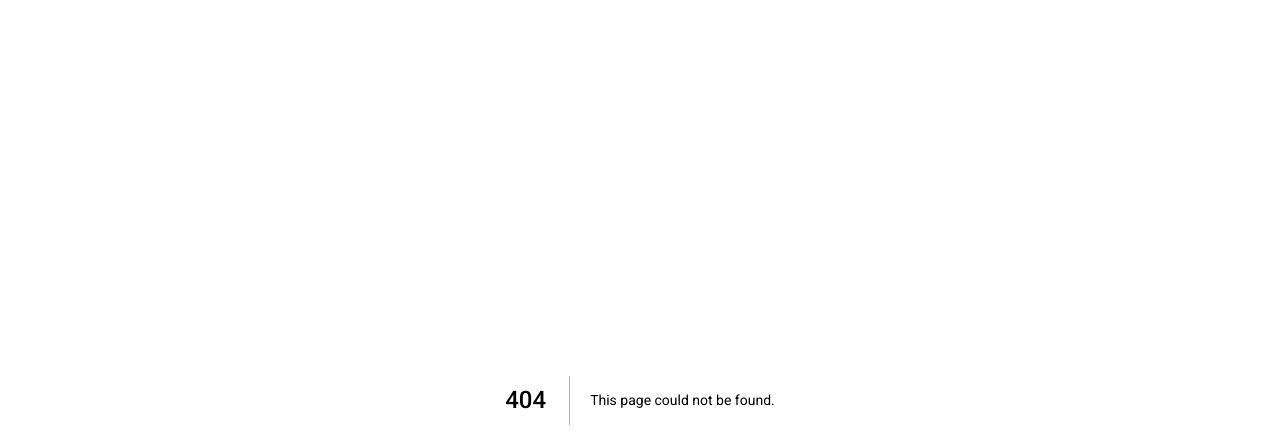
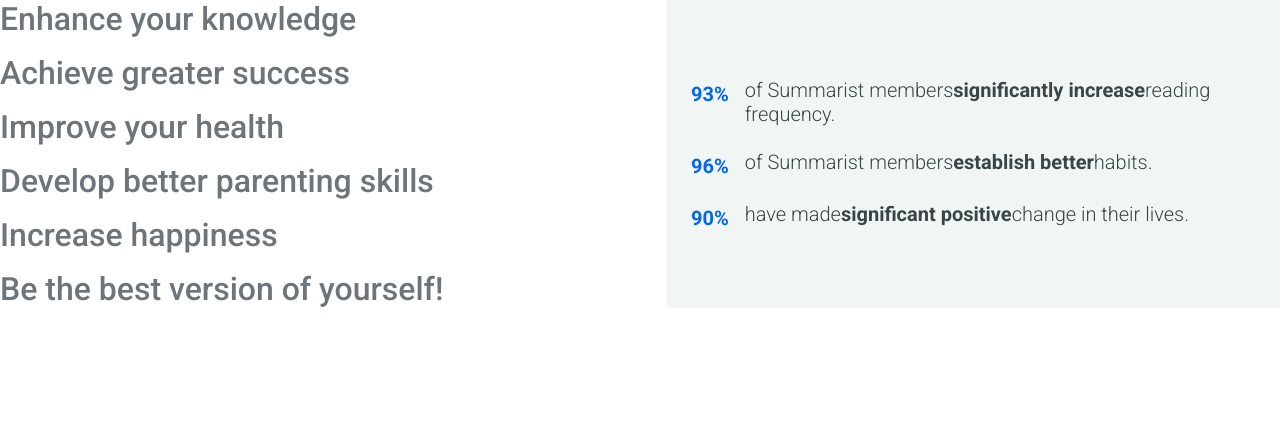
Before and after one commit to owlthinkabtit/advanceinternship2, a Next.js app: page /components/Statistics in a window 1280 px wide. Before the commit this address had no page. Shown: the top 448 px of the page. Built offline with nearby package versions, Linux system fonts and the light colour scheme.

Commit message:
Polished up a few things that were bothering me. Will continue more tomorrow.

```diff
--- /dev/null
+++ b/app/components/Statistics/page.js
@@ -0,0 +1,40 @@
+export default function Statistics() {
+  return (
+    <div className="statistics__wrapper">
+      <div className="statistics__content--header">
+        <div className="statistics__heading">Enhance your knowledge</div>
+        <div className="statistics__heading">Achieve greater success</div>
+        <div className="statistics__heading">Improve your health</div>
+        <div className="statistics__heading">Develop better parenting skills</div>
+        <div className="statistics__heading">Increase happiness</div>
+        <div className="statistics__heading">Be the best version of yourself!</div>
+      </div>
+      <div className="statistics__content--details">
+        <div className="statistics__data">
+          <div className="statistics__data--number">93%</div>
+          <div className="statistics__data--title">
+            of Summarist members
+            <b>significantly increase</b>
+            reading frequency.
+          </div>
+        </div>
+        <div className="statistics__data">
+          <div className="statistics__data--number">96%</div>
+          <div className="statistics__data--title">
+            of Summarist members
+            <b>establish better</b>
+            habits.
+          </div>
+        </div>
+        <div className="statistics__data">
+          <div className="statistics__data--number">90%</div>
+          <div className="statistics__data--title">
+            have made
+            <b>significant positive</b>
+            change in their lives.
+          </div>
+        </div>
+      </div>
+    </div>
+  )
+}
--- a/app/page.js
+++ b/app/page.js
@@ -3,6 +3,7 @@
 import Nav from "./components/Nav/page";
 import Landing from "./components/Landing/page";
 import Features from "./components/Features/page";
+import Statistics from "./components/Statistics/page";
 
 export default function Home() {
   return (
@@ -12,7 +13,7 @@
           <Nav />
           <Landing />
           <Features />
-
+          <Statistics />
         </div>
       </div>
     </body>
```
Also changed, not shown: app/components/Features/page.js (+6 -6 lines).
